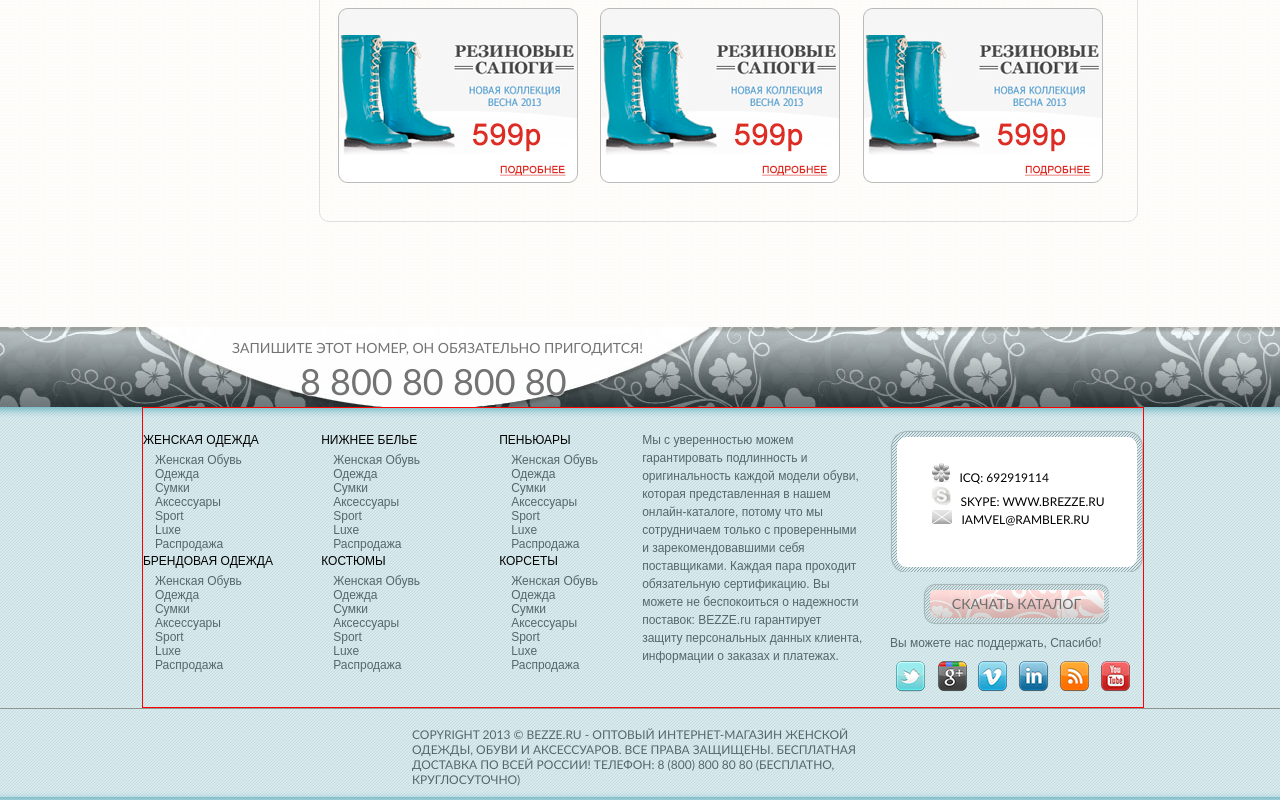
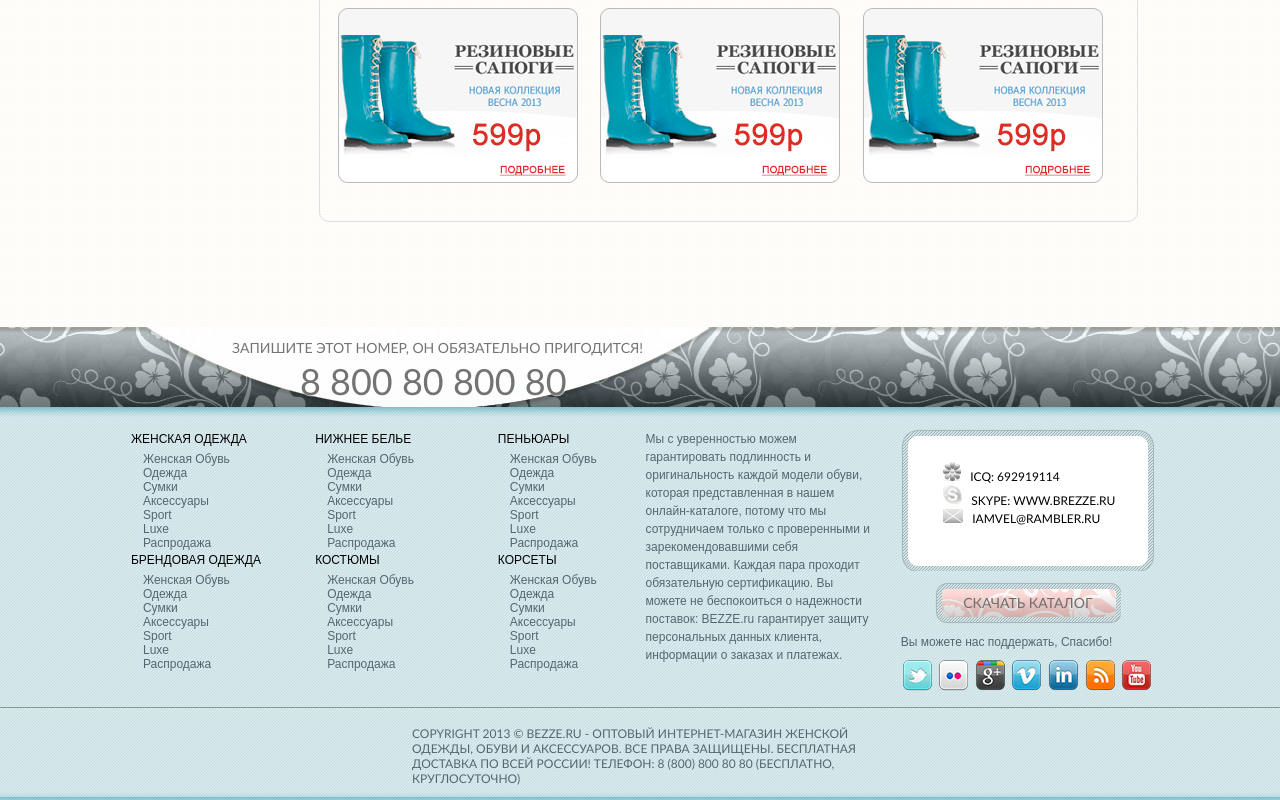
Before and after one commit to 3BEPbE/verstka2, a website: page app/index.html in a window 1280 px wide. Shown: the part 1773-2573 px from the top of the page. Drawn offline with Linux system fonts and the light colour scheme.

Commit message:
edit footer icons

```diff
--- a/app/index.html
+++ b/app/index.html
@@ -310,7 +310,7 @@
                     <div class="footer_text">Вы можете нас поддержать, Спасибо!</div>
                     <div class="footer_social">
                         <a href="#"><img src="img/icons/twitter.png" class="footer_social_icons" alt=""></a>
-                        <a href="#"><img src="img/icons/flickr.png.png" class="footer_social_icons  icons_theme" alt=""></a>
+                        <a href="#"><img src="img/icons/flickr.png" class="footer_social_icons  icons_theme" alt=""></a>
                         <a href="#"><img src="img/icons/gplus.png" class="footer_social_icons" alt=""></a>
                         <a href="#"><img src="img/icons/vimeo.png" class="footer_social_icons" alt=""></a>
                         <a href="#"><img src="img/icons/linkedin.png" class="footer_social_icons" alt=""></a>
--- a/app/sass/main.scss
+++ b/app/sass/main.scss
@@ -397,10 +397,9 @@ body {
 }
 .footer__wrapper_info {
     display: flex;
-    width: 62.5em;
+    width: 64em;
     margin-left: auto;
     margin-right: auto;
-    border: 1px solid red;
 }
 
 .footer_list_left {
@@ -453,7 +452,7 @@ body {
 .footer__contacts_wrapper {
     margin-left: 25px;
     margin-top: 22px;
-    width: 253px;
+    width: 265px;
     height: 264px;
 }
 .footer_contacts_block {
@@ -487,10 +486,7 @@ body {
     margin-top: 11px;
 }
 .footer_social_icons {
-    margin-left: 6px;
-}
-.icons_theme {
-    margin-left: -3px;
+    margin-left: 2px;
 }
 .footer_bottom_text {
     display: flex;
```
Also changed, not shown: app/css/main.css, 1 other file.
